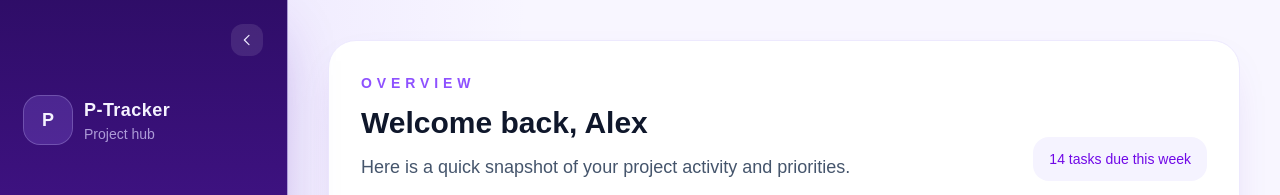
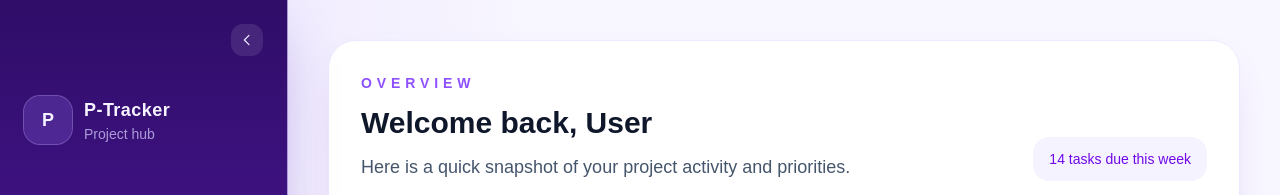
Before and after one commit to TennisonObed/p-tracker, a Next.js app: page / in a window 1280 px wide. Shown: the top 195 px of the page. Built offline with nearby package versions, Linux system fonts and the light colour scheme; no server answers.

Commit message:
added auth context to store user data

```diff
--- a/app/layout.tsx
+++ b/app/layout.tsx
@@ -17,6 +17,8 @@ export const metadata: Metadata = {
   description: "Generated by create next app",
 };
 
+import { AuthProvider } from "@/context/AuthContext";
+
 export default function RootLayout({
   children,
 }: Readonly<{
@@ -27,7 +29,9 @@ export default function RootLayout({
       lang="en"
       className={`${geistSans.variable} ${geistMono.variable} h-full antialiased`}
     >
-      <body className="min-h-full flex flex-col">{children}</body>
+      <body className="min-h-full flex flex-col">
+        <AuthProvider>{children}</AuthProvider>
+      </body>
     </html>
   );
 }
--- a/app/page.tsx
+++ b/app/page.tsx
@@ -1,4 +1,7 @@
+"use client";
+
 import Navbar from "@/components/Navbar";
+import { useAuth } from "@/context/AuthContext";
 
 const stats = [
   { label: "Total Projects", value: "8", accent: "bg-violet-50 text-violet-700" },
@@ -8,10 +11,24 @@ const stats = [
 ];
 
 export default function Home() {
+  const { user, loading } = useAuth();
+
+  if (loading) {
+    return (
+      <div className="flex min-h-screen items-center justify-center bg-slate-50 dark:bg-slate-950">
+        <div className="h-10 w-10 animate-spin rounded-full border-4 border-violet-100 border-t-violet-600"></div>
+      </div>
+    );
+  }
+
   return (
     <div className="min-h-screen bg-[radial-gradient(circle_at_top_left,_rgba(167,139,250,0.2),_transparent_35%)]">
       <div className="flex min-h-screen">
         <Navbar />
+
+
+
+
 
         <main className="flex-1 p-6 lg:p-10">
           <div className="rounded-[28px] border border-violet-100 bg-white p-8 shadow-[0_16px_45px_-25px_rgba(91,33,182,0.35)]">
@@ -21,7 +38,7 @@ export default function Home() {
                   Overview
                 </p>
                 <h1 className="mt-3 text-3xl font-semibold text-slate-900">
-                  Welcome back, Alex
+                  Welcome back, {user?.name || "User"}
                 </h1>
                 <p className="mt-3 max-w-2xl text-lg text-slate-600">
                   Here is a quick snapshot of your project activity and priorities.
@@ -73,6 +90,8 @@ export default function Home() {
             </div>
           </div>
         </main>
+
+
       </div>
     </div>
   );
--- /dev/null
+++ b/context/AuthContext.tsx
@@ -0,0 +1,85 @@
+"use client";
+
+import { createContext, useContext, useEffect, useState, ReactNode, useCallback } from "react";
+import { useRouter } from "next/navigation";
+
+export interface AuthUser {
+  id: string;
+  name: string;
+  email: string;
+  role: "user" | "admin";
+}
+
+interface AuthContextType {
+  user: AuthUser | null;
+  loading: boolean;
+  isAuthenticated: boolean;
+  refreshUser: () => Promise<void>;
+  logout: () => Promise<void>;
+}
+
+const AuthContext = createContext<AuthContextType | undefined>(undefined);
+
+export function AuthProvider({ children }: { children: ReactNode }) {
+  const [user, setUser] = useState<AuthUser | null>(null);
+  const [loading, setLoading] = useState(true);
+  const router = useRouter();
+
+  const fetchUser = useCallback(async () => {
+    try {
+      const res = await fetch("/api/auth/me");
+      if (res.ok) {
+        const data = await res.json();
+        setUser(data.user);
+      } else {
+        setUser(null);
+      }
+    } catch {
+      setUser(null);
+    } finally {
+      setLoading(false);
+    }
+  }, []);
+
+  useEffect(() => {
+    // eslint-disable-next-line react-hooks/set-state-in-effect
+    fetchUser();
+  }, [fetchUser]);
+
+  const logout = async () => {
+    try {
+      const res = await fetch("/api/auth/logout", {
+        method: "POST",
+      });
+      if (res.ok) {
+        setUser(null);
+        router.push("/login");
+        router.refresh();
+      }
+    } catch (err) {
+      console.error("Logout failed:", err);
+    }
+  };
+
+  return (
+    <AuthContext.Provider
+      value={{
+        user,
+        loading,
+        isAuthenticated: !!user,
+        refreshUser: fetchUser,
+        logout,
+      }}
+    >
+      {children}
+    </AuthContext.Provider>
+  );
+}
+
+export function useAuth() {
+  const context = useContext(AuthContext);
+  if (context === undefined) {
+    throw new Error("useAuth must be used within an AuthProvider");
+  }
+  return context;
+}
--- /dev/null
+++ b/middleware.ts
@@ -0,0 +1,52 @@
+import { NextResponse } from "next/server";
+import type { NextRequest } from "next/server";
+
+// Define paths that require authentication
+const protectedPaths = ["/", "/projects", "/profile", "/settings"];
+
+// Define paths that are only for guests (unauthenticated users)
+const authPaths = ["/login", "/register"];
+
+export function middleware(request: NextRequest) {
+  const token = request.cookies.get("token")?.value;
+  const { pathname } = request.nextUrl;
+
+
+  // 1. Check if path is protected
+  const isProtectedPath = protectedPaths.some(
+    (path) => pathname === path || pathname.startsWith(path + "/")
+  );
+
+  // 2. Check if path is auth-only (login/register)
+  const isAuthPath = authPaths.includes(pathname);
+
+  // Case A: User is NOT logged in and attempts to access a protected route
+  if (isProtectedPath && !token) {
+    const loginUrl = new URL("/login", request.url);
+    // Optional: save the original URL as a redirect query parameter
+    loginUrl.searchParams.set("from", pathname);
+    return NextResponse.redirect(loginUrl);
+  }
+
+  // Case B: User IS logged in and attempts to access login/register pages
+  if (isAuthPath && token) {
+    return NextResponse.redirect(new URL("/", request.url));
+  }
+
+  // Allow the request to proceed normally
+  return NextResponse.next();
+}
+
+// Configure which paths the middleware runs on
+export const config = {
+  matcher: [
+    /*
+     * Match all request paths except for the ones starting with:
+     * - api (API routes)
+     * - _next/static (static files)
+     * - _next/image (image optimization files)
+     * - favicon.ico (favicon file)
+     */
+    "/((?!api|_next/static|_next/image|favicon.ico).*)",
+  ],
+};
```
